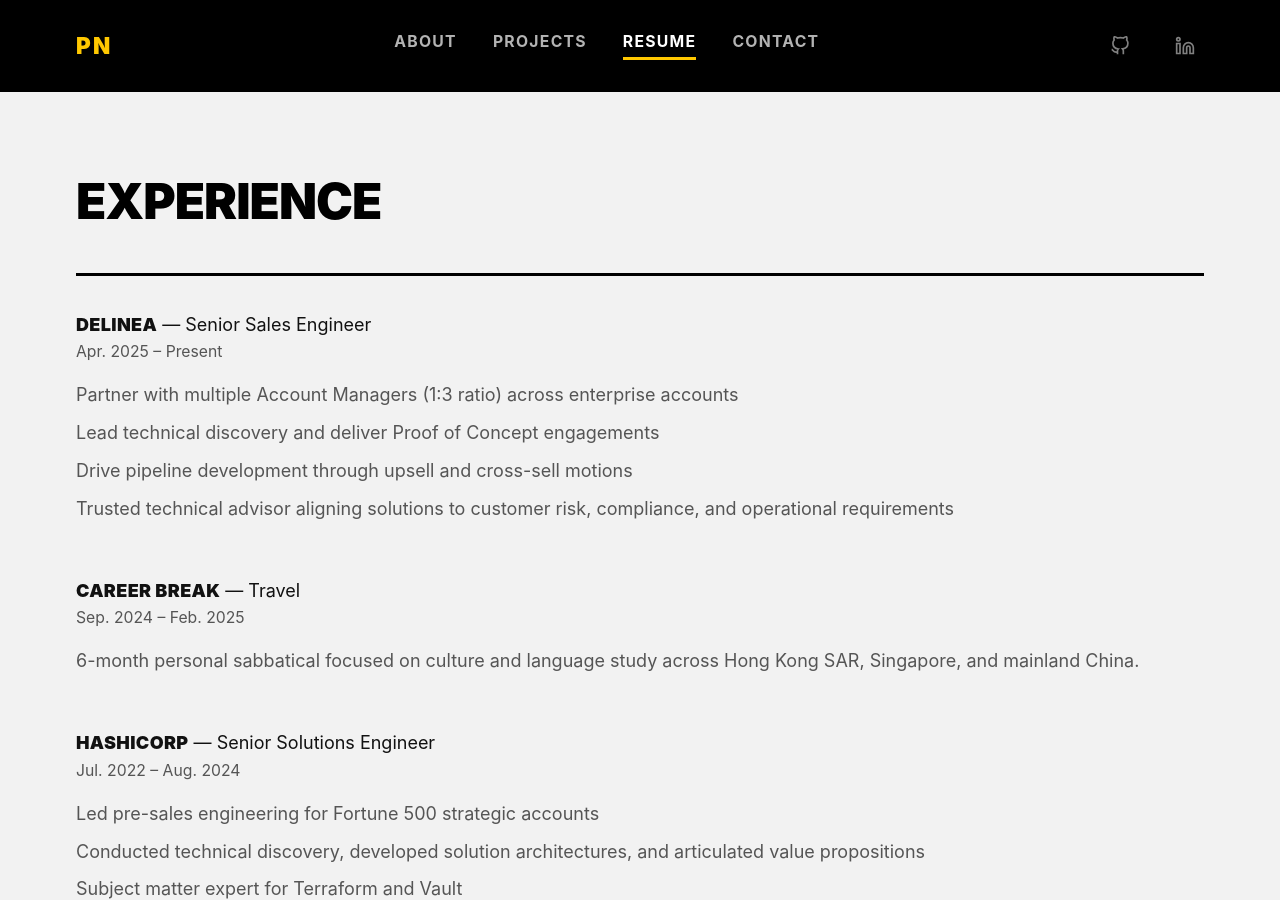
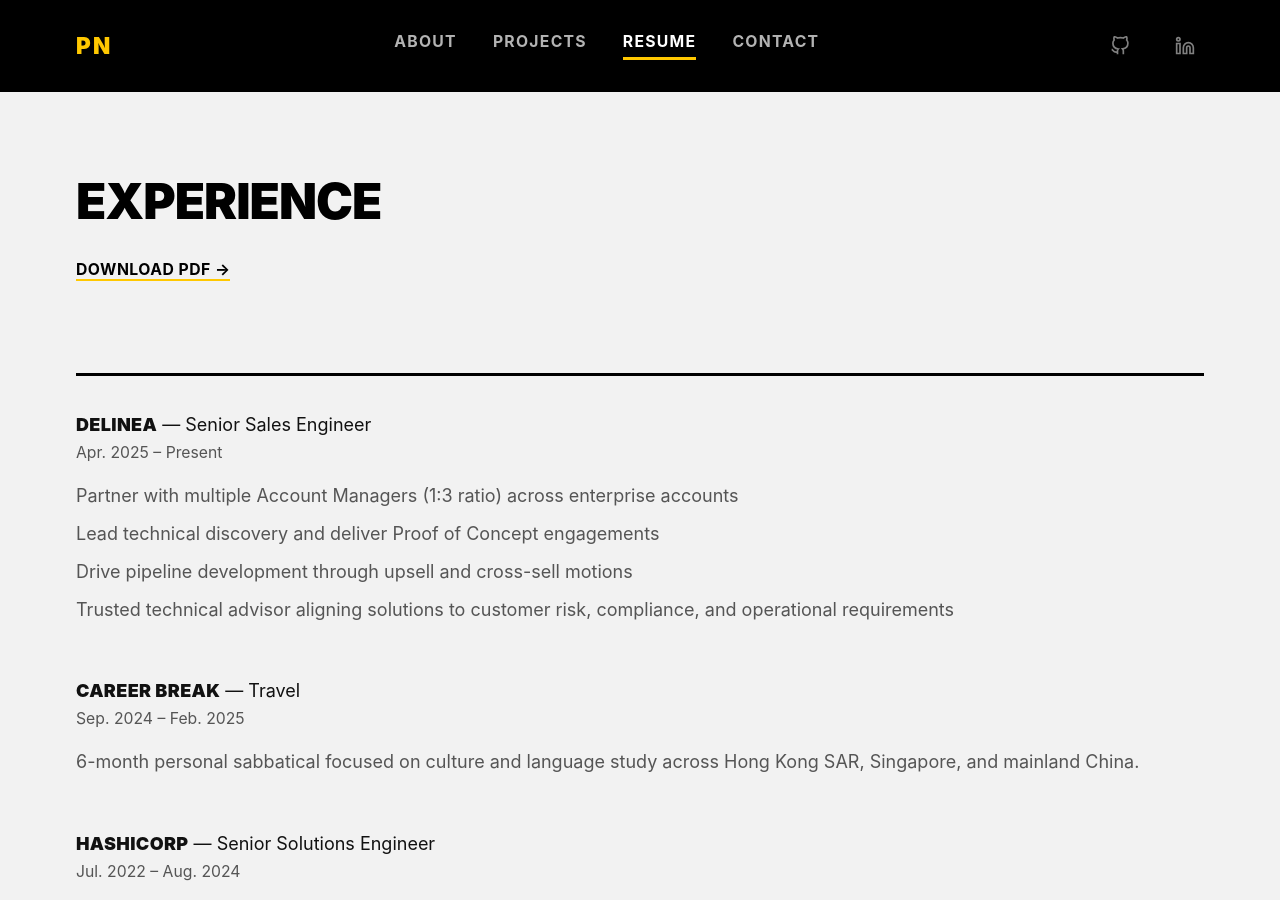
Before and after one commit to phnorwood/phnorwood.github.io, a Jekyll site: the page built from index.html, in a window 1280 px wide and 900 px high, scrolled down 1220 px. Built offline with Jekyll 4.4.1, drawn with Linux system fonts in a browser that asks for light colours; the list of posts is cut into pages by our own code.

Commit message:
upload resume

```diff
--- a/index.html
+++ b/index.html
@@ -93,9 +93,9 @@
   <div class="container">
     <h2>Experience</h2>
 
-    <!-- <div class="resume-download">
-      <a href="/assets/misc/BLANK" target="_blank" rel="noopener">Download PDF →</a>
-    </div> -->
+    <div class="resume-download">
+      <a href="/assets/Patrick-Norwood_2026.pdf" target="_blank" rel="noopener">Download PDF →</a>
+    </div>
     <!--
     <div class="resume-body">
 
```
